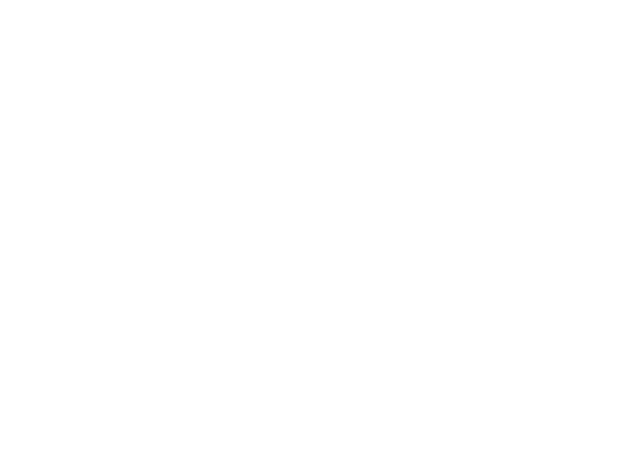
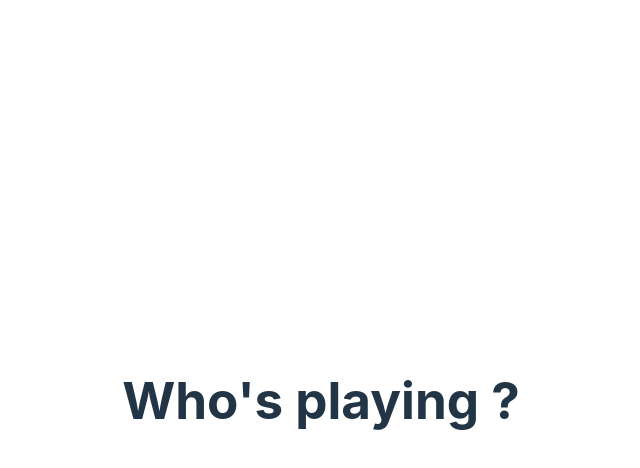
Before and after one commit to sjapaget/all-ears-react, a React (Vite) app: page / in a window 1280 px wide. Both pictures are taken after a click on the button "Start". Shown: the top 468 px of the page, without its empty margins (319-959 px from the left). Built offline with nearby package versions, Linux system fonts and the light colour scheme.

Commit message:
[Screens] Added PlayersScreen

```diff
--- a/src/App.jsx
+++ b/src/App.jsx
@@ -1,6 +1,7 @@
 import { useState } from 'react'
 import './App.css'
 import WelcomeScreen from './components/screens/WelcomeScreen';
+import PlayersScreen from './components/screens/PlayersScreen';
 
 function App() {
   const [currentScreen, setCurrentScreen] = useState(0);
@@ -13,6 +14,10 @@
         currentScreen={currentScreen}
         changeScreen={changeScreen}
       />}
+      {currentScreen == 1 && <PlayersScreen
+        currentScreen={currentScreen}
+        changeScreen={changeScreen}
+      />}
     </>
   )
 }
--- /dev/null
+++ b/src/components/screens/PlayersScreen.jsx
@@ -0,0 +1,15 @@
+export default function PlayersScreen(props) {
+  const {
+    currentScreen,
+    nextScreen
+  } = props;
+
+  return (
+    <>
+      <h1>Who's playing ?</h1>
+      <form action="localhost3000">
+
+      </form>
+    </>
+  )
+}
```
